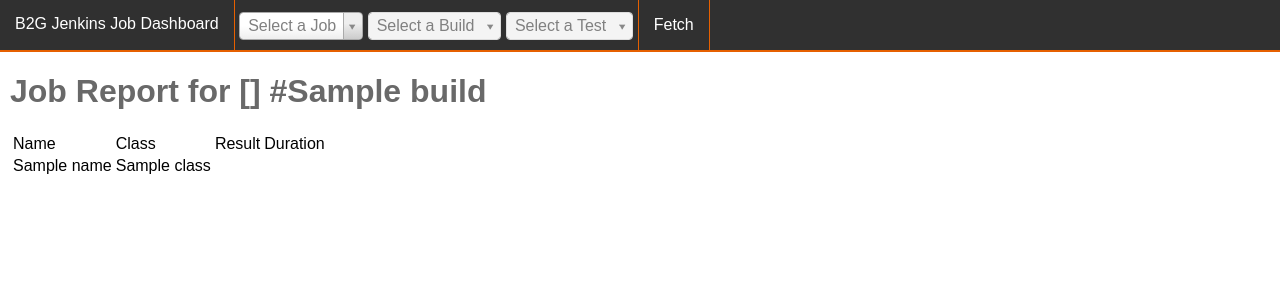
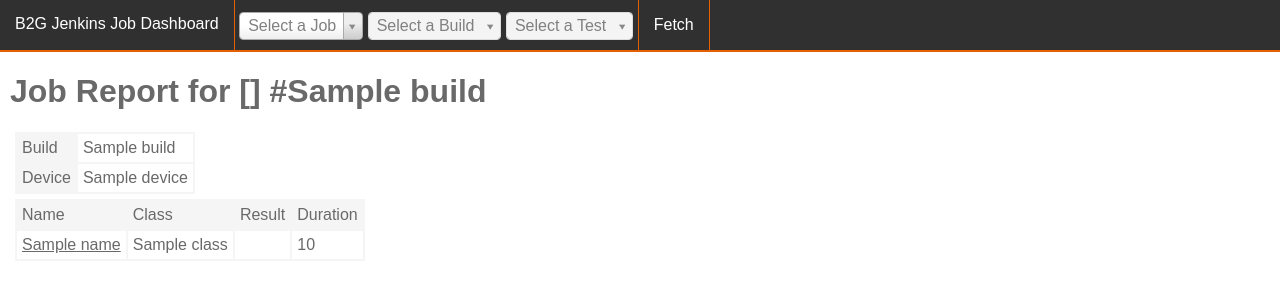
Before and after one commit to dchunwong/JenkinsDashboard, a Flask app: template templates/sparse_report.html in a window 1280 px wide. Shown: the top 300 px of the page. Run offline with Flask 2, Linux system fonts and the light colour scheme; the template is opened without the code that fills it: most values are stand-ins (such as "Sample title", 1, 10 or a date in 2020); parts of the project's set-up code (start-up, migrations or seed data) failed here and were passed over.

Commit message:
- Added script that can be run to scrape tests separately - Improved JSON based report page - Moved modal elements and css to layout to allow for modals anywhere. - Improved imports

```diff
--- a/app.py
+++ b/app.py
@@ -1,6 +1,6 @@
 import flask as f
 from flask import Flask, render_template, request, redirect, abort, flash
-from scraper import scraper
+from scraper.scraper import JenkinsScraper
 from scraper.multiscraper import MultiScraper
 import time
 
@@ -123,10 +123,10 @@ def format_date(num):
     return time.strftime('%d %b %Y %X', date)
 
 if __name__ == '__main__':
-    scrape = MultiScraper(scraper.JenkinsScraper('http://selenium.qa.mtv2.mozilla.com:8080/view/B2G/',
+    scrape = MultiScraper(JenkinsScraper('http://selenium.qa.mtv2.mozilla.com:8080/view/B2G/',
                                                  'static/Reports/selenium',
                                                  ['download', 'perf']),
-                          scraper.JenkinsScraper('http://jenkins1.qa.scl3.mozilla.com/',
+                          JenkinsScraper('http://jenkins1.qa.scl3.mozilla.com/',
                                                  'static/Reports/jenkins1',
                                                  ['download', 'perf']))
     scrape.generate_build_cache()
--- a/static/css/test_stats.css
+++ b/static/css/test_stats.css
@@ -65,27 +65,27 @@
 #chart{
     cursor: pointer;
 }
-#resulttable .tablehead{
+.tablehead{
     background: whitesmoke;
 }
-#resulttable{
+.resulttable{
     background: whitesmoke;
     margin: 5px;
 }
-#resulttable td{
+td{
     background: white;
     padding: 5px;
     color: dimgrey;
 }
 
-#resulttable td a{
+td a{
     text-decoration: underline;
     color: dimgrey;
 }
-#resulttable .collapse{
+.collapse{
     max-width: 75px;
 }
-#resulttable .break{
+.break{
     word-break: break-all;
 }
 .xlabel{
--- a/static/js/displayLogs.js
+++ b/static/js/displayLogs.js
@@ -1,7 +1,7 @@
 function displayLogs(e){
     element = e.currentTarget;
     modContainerSelector = $("#modal_container");
-    $("#modal_content")[0].innerHTML = test_data[+ $(element).parent()[0].getAttribute("data-idx")].test_list[element.getAttribute("data-idx")].log;
+    $("#modal_content")[0].innerHTML = job.tests[element.getAttribute("data-test")][+ element.getAttribute("data-idx")].log;
     modContainerSelector.fadeIn();
     modContainerSelector.css("display", "block");
     $("#modal_close").click(function(e){
--- a/templates/layout.html
+++ b/templates/layout.html
@@ -40,6 +40,13 @@
     <div class="banner spacer">
     </div>
 <div id="container">
+    <div id="modal_container">
+        <div id="modal_window">
+        <p id="modal_close"><strong> X </strong></p>
+        <hr></hr>
+        <div id="modal_content"></div>
+        </div>
+    </div>
     {% block body %}
     {% endblock %}
 </div>
--- a/templates/sparse_report.html
+++ b/templates/sparse_report.html
@@ -1,9 +1,12 @@
 <link href="/css/test_stats.css" rel="stylesheet" type="text/css"></link>
+
 {% extends "layout.html" %}
 {% block body %}
+<script>
+    var job = {{job|tojson|safe}}
+</script>
 <h1> Job Report for {{job.job}} #{{job.build}}</h1>
-    {% if "gaia_version" in job.keys()  %}
-    <table>
+    <table class="resulttable">
         <tr>
             <td class="tablehead">Build </td>
             <td>{{job.build}}</td>
@@ -12,49 +15,56 @@
             <td class="tablehead">Device </td>
             <td>{{job.device}}</td>
         </tr>
+        {% if "gaia_revision" in job.keys()  %}
         <tr>
             <td class="tablehead">Identifier</td>
             <td>{{job.identifier}}</td>
         </tr>
         <tr>
-            <td class="tablehead">Build </br> Date </td>
+            <td class="tablehead">Build   Date </td>
             <td>{{job.date|format_date}}</td>
         </tr>
         <tr>
-            <td class="tablehead">Firmware</br>Date </td>
+            <td class="tablehead">Firmware Date </td>
             <td>{{job.firmware_date}}</td>
         </tr>
         <tr>
-            <td class="tablehead">Firmware</br>Release</td>
+            <td class="tablehead">Firmware Release</td>
             <td>{{job.firmware_release}}</td>
         </tr>
         <tr>
-            <td class="tablehead">Firmware</br>Incremental </td>
+            <td class="tablehead">Firmware Incremental </td>
             <td>{{job.firmware_incremental}}</td>
         </tr>
         <tr>
-            <td class="tablehead">Gaia</br>Date </td>
+            <td class="tablehead">Gaia Date </td>
             <td>{{job.gaia_date}}</td>
         </tr>
         <tr>
-            <td class="tablehead">Gaia</br>Revision </td>
-            <td>{{job.gaia_revision}}</td>
+            <td class="tablehead">Gaia Revision </td>
+            <td><a href={{job.gaia_revision.link}}>
+                {{job.gaia_revision.revision}}
+                </a>
+            </td>
         </tr>
         <tr>
-            <td class="tablehead">Gecko</br>Build </td>
+            <td class="tablehead">Gecko Build </td>
             <td>{{job.gecko_build}}</td>
         </tr>
         <tr>
-            <td class="tablehead">Gecko</br>Revision </td>
-            <td>{{job.gecko_revision}}</td>
+            <td class="tablehead">Gecko Revision </td>
+            <td><a href={{job.gecko_revision.link}}>
+                {{job.gecko_revision.revision}}
+                </a>
+            </td>
         </tr>
         <tr>
-            <td class="tablehead">Gecko</br>Version </td>
+            <td class="tablehead">Gecko Version </td>
             <td>{{job.gecko_version}}</td>
         </tr>
+        {% endif %}
     </table>
-    {% endif %}
-    <table>
+    <table class="resulttable">
     <tr>
         <td class="tablehead"> Name </td>
         <td class="tablehead"> Class </td>
@@ -64,10 +74,12 @@
     {% for test in job.tests.keys() %}
         {% for run in job.tests[test] %}
             <tr>
-                <td> {{run.test_name}} </td>
+                <td>
+                    <a href="/job/{{job.job}}/tests/{{run.test_name}}">{{run.test_name}}</a>
+                </td>
                 <td> {{run.class}} </td>
                 <td>
-                    <div class="{{run.result}}" data-idx={{loop.index0}}>
+                    <div class="{{run.result}}" data-idx={{loop.index0}} data-test={{test}}>
                     {% if run.result == "Passed" %}
                         ✔
                     {% elif run.result == "Skipped" %}
@@ -85,8 +97,12 @@
                     {% endif %}
                     </div>
                 </td>
+                <td>
+                    {{run.duration}}
+                </td>
             </tr>
         {% endfor %}
     {% endfor %}
     </table>
+<script src="/js/displayLogs.js"></script>
 {% endblock %}
```
Also changed, not shown: other parts of static/css/test_stats.css (+0 -29 lines), scrapebuilds.py (added, +10 -0 lines), static/css/layout.css (+31 -0 lines), templates/test_stats.html (+1 -8 lines), 1 other file.
